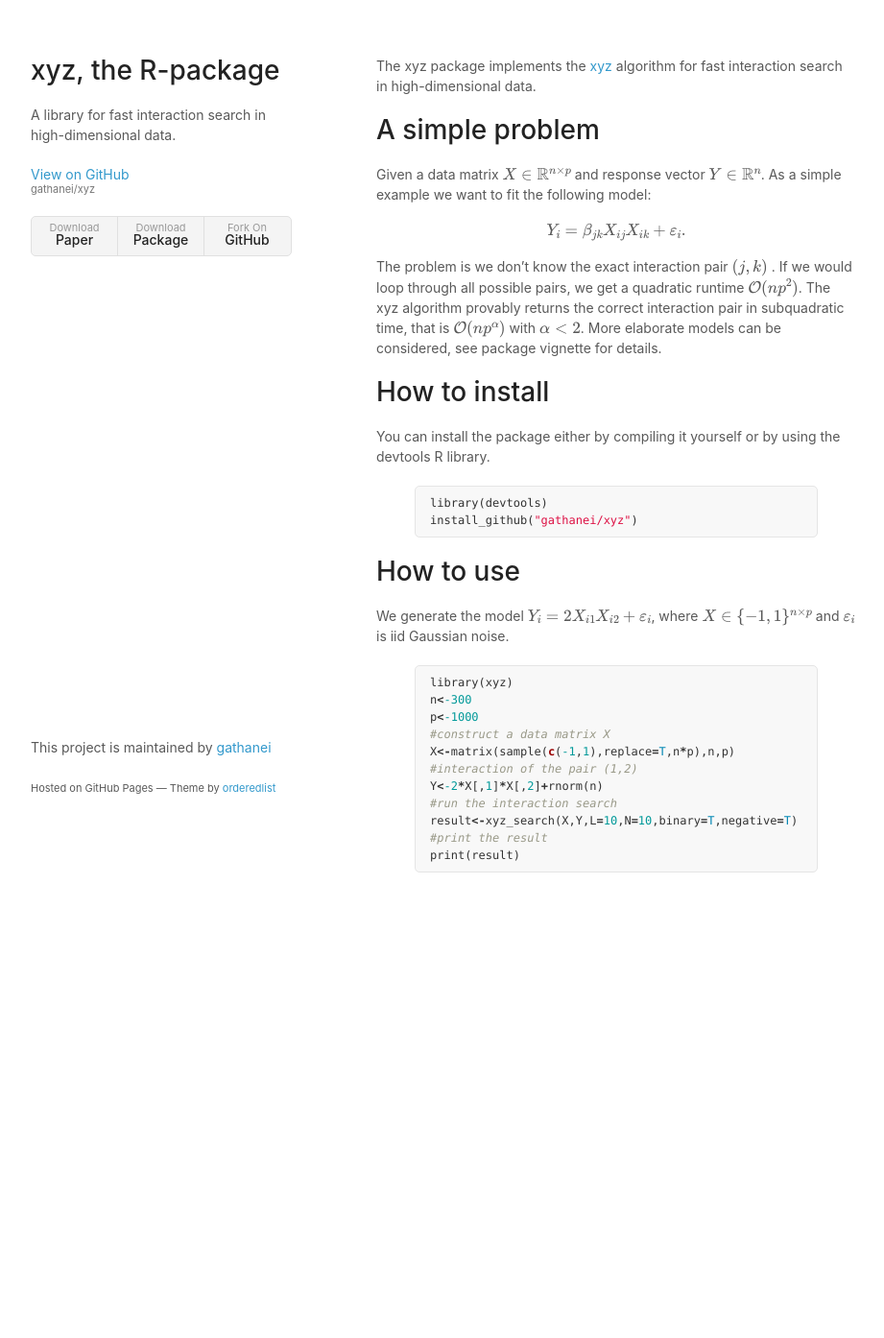
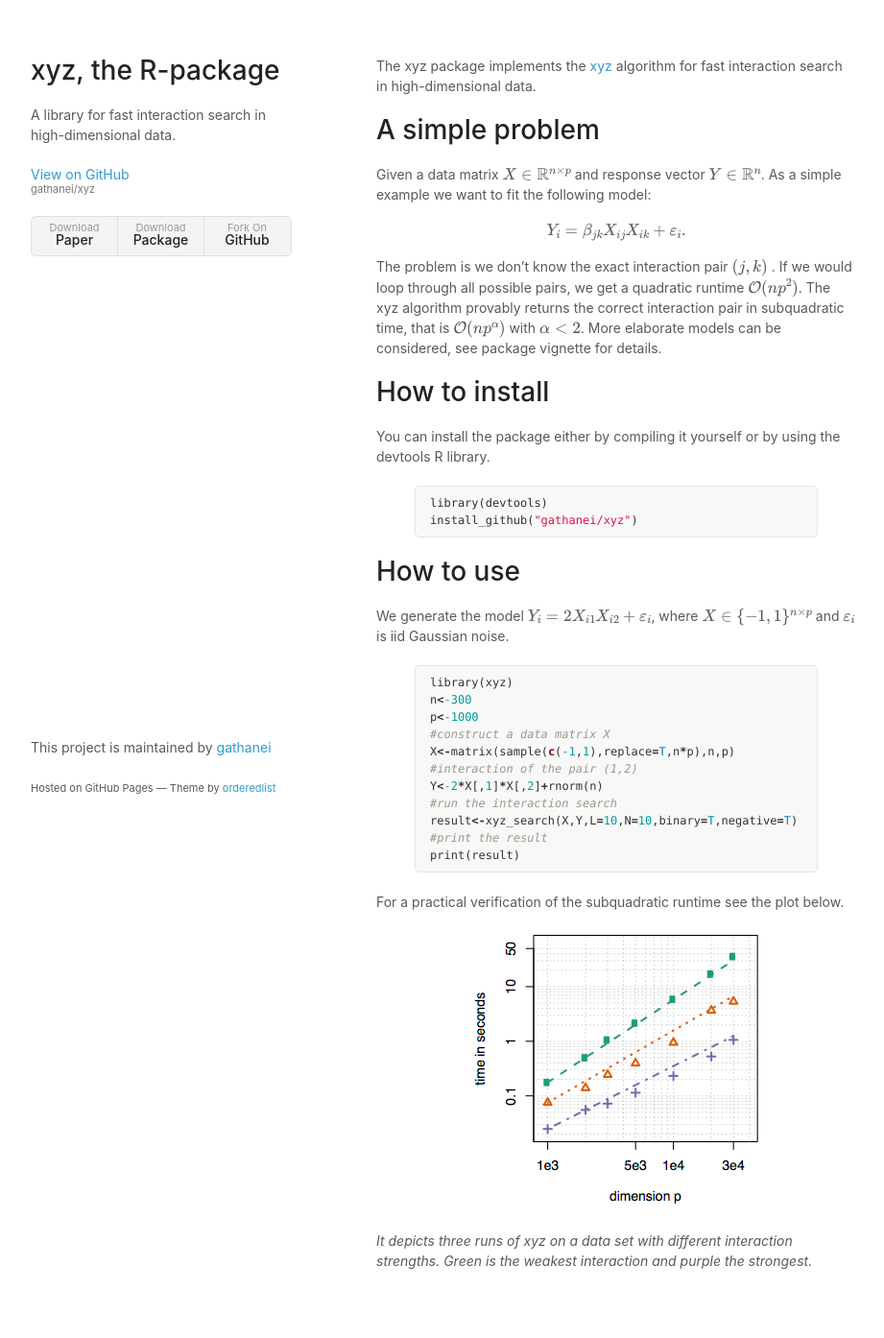
Before and after one commit to gathanei/xyz, a Jekyll site: the page built from index.md, in a window 1280 px wide. Shown: the whole page at 96% size, without its empty margins (178-1099 px from the left). Built offline with Jekyll 4.4.1, drawn with Linux system fonts in a browser that asks for light colours; formulas are drawn with MathJax 3; before the commit the page ends 979 px from its top, so only the background shows below that.

Commit message:
updated website

```diff
--- a/_layouts/dis_template.html
+++ b/_layouts/dis_template.html
@@ -25,7 +25,7 @@
 
         <ul>
           <li><a href="https://arxiv.org/abs/1610.05108">Download<strong>Paper</strong></a></li>
-          <li><a href="">Download <strong>Package</strong></a></li>
+          <li><a href="https://github.com/gathanei/xyz/archive/master.zip">Download <strong>Package</strong></a></li>
           <li><a href="https://github.com/gathanei/xyz">Fork On<strong>GitHub</strong></a></li>
         </ul>
       </header>
--- a/index.md
+++ b/index.md
@@ -37,3 +37,11 @@
 #print the result
 print(result)
 {% endhighlight %}
+
+For a practical verification of the subquadratic runtime see the plot below.
+
+{: .center}
+![asymptotic_runtime]({{ site.baseurl }}/assets/asymptotic_runtime.png)
+
+*It depicts three runs of xyz on a data set with different interaction strengths. Green is the weakest interaction
+and purple the strongest.*
--- a/stylesheets/styles.css
+++ b/stylesheets/styles.css
@@ -269,3 +269,6 @@ footer {
     color:#444;
   }
 }
+.center{
+  text-align: center;
+}
```
Also changed, not shown: assets/asymptotic_runtime.png (added), 5 other files.
